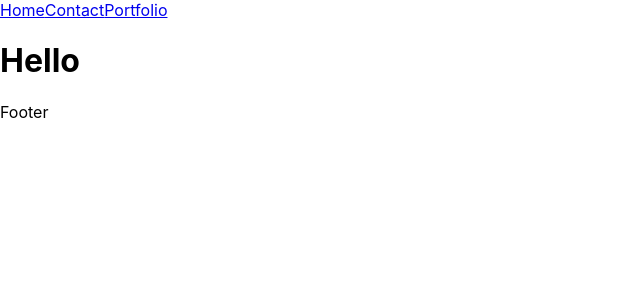
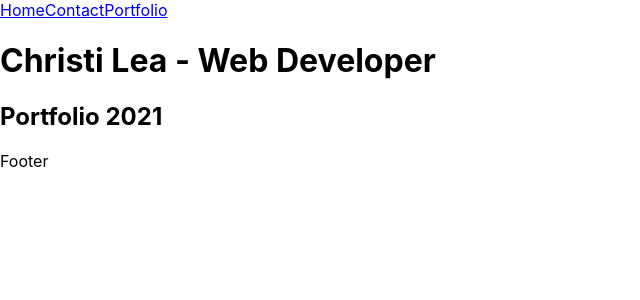
Before and after one commit to Christilea/react-portfolio, a React (Create React App) app: page / in a window 1280 px wide. Shown: the top 300 px of the page, without its empty margins (0-640 px from the left). Built offline with nearby package versions, Linux system fonts and the light colour scheme.

Commit message:
adding content to home.js

```diff
--- a/src/components/Footer.js
+++ b/src/components/Footer.js
@@ -4,7 +4,7 @@ export default class Footer extends Component {
     render() {
         return (
             <div>
-             Footer
+            Footer
             </div>
         )
     }
--- a/src/pages/Contact.js
+++ b/src/pages/Contact.js
@@ -5,8 +5,11 @@ export default function Contact() {
         <div>
             <form>
                 <input type='text'placeholder='Name'/>
+
                 <input type='email'placeholder='email'/>
+
                 <input type='text'placeholder='message'/>
+
                 <input type='submit' />
 
             </form>
--- a/src/pages/Home.js
+++ b/src/pages/Home.js
@@ -3,7 +3,8 @@ import React from 'react'
 export default function Home() {
     return (
         <div>
-            <h1>Hello</h1>
+        <h1>Christi Lea - Web Developer</h1>
+            <h2>Portfolio 2021</h2>
         </div>
     )
 }
```
Also changed, not shown: src/components/NavBar.js (+5 -5 lines), src/App.js (indentation only).
